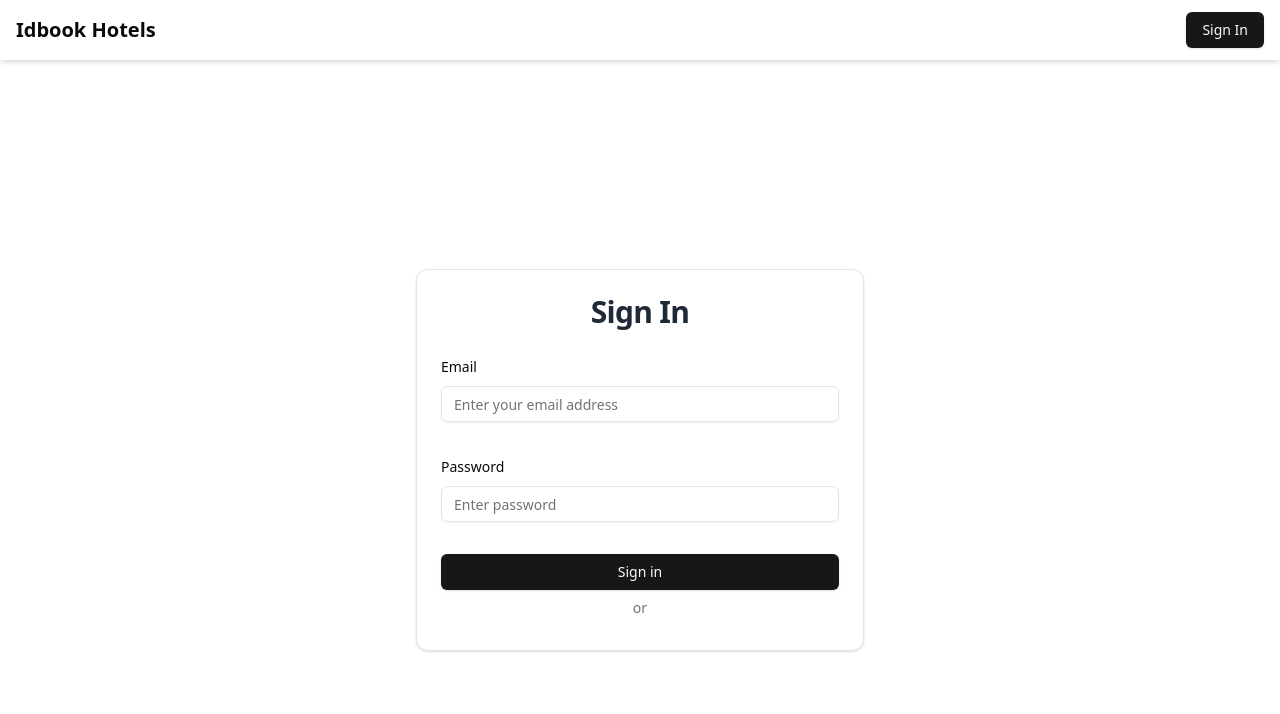
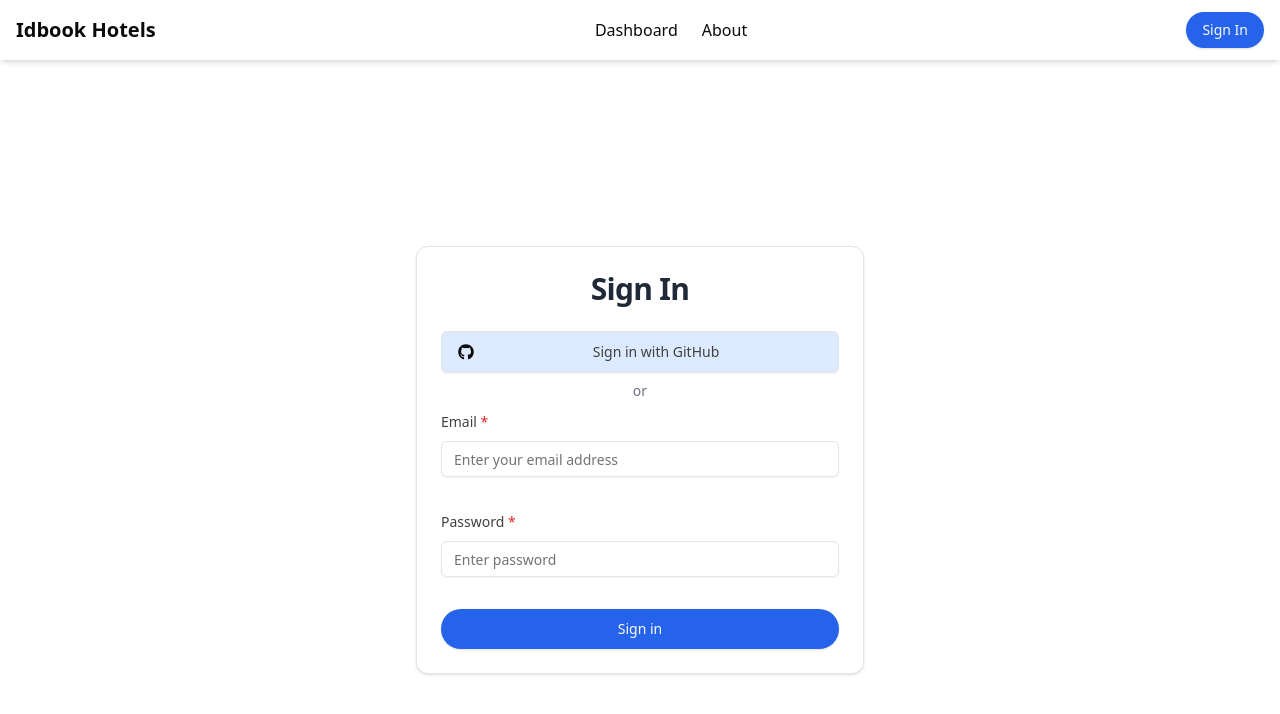
Before and after one commit to Divya70/idbook-hotels-assignment, a Next.js app: page /auth/signin in a window 1280 px wide. Shown: the top 714 px of the page. Built offline with nearby package versions, Linux system fonts and the light colour scheme; no server answers.

Commit message:
add:create login with github and added dashboard and about page

```diff
--- /dev/null
+++ b/app/about/page.jsx
@@ -0,0 +1,3 @@
+export default function About() {
+  return <h1>Can only be accessed by admin user.</h1>;
+}
--- a/app/auth/signin/page.jsx
+++ b/app/auth/signin/page.jsx
@@ -10,6 +10,7 @@ import {
   FormMessage,
 } from "@/components/ui/form";
 // import { GitHubLogoIcon } from "@radix-ui/react-icons";
+import { FaGithub } from "react-icons/fa";
 import ErrorMessage from "@/components/ErrorMessage";
 import { Input } from "@/components/ui/input";
 import React, { useState } from "react";
@@ -52,6 +53,22 @@ const Signin = () => {
           </CardTitle>
         </CardHeader>
         <CardContent>
+          <form className="w-full " action={handleGithubSignin}>
+            <Button
+              variant="outline"
+              className="w-full bg-blue-100 rounded-md py-5"
+              type="submit"
+            >
+              <FaGithub className="h-4 w-4 mr-2" />
+              {/* <GitHubLogoIcon className="h-4 w-4 mr-2" /> */}
+              <span className="flex-grow text-center text-sm font-medium text-neutral-700 dark:text-neutral-300 sm:text-sm">
+                Sign in with GitHub
+              </span>
+            </Button>
+          </form>
+          <span className="text-sm text-gray-500 text-center block my-2">
+            or
+          </span>
           {globalError && <ErrorMessage error={globalError} />}
           <Form {...form}>
             <form onSubmit={form.handleSubmit(onSubmit)} className="space-y-8">
@@ -60,7 +77,9 @@ const Signin = () => {
                 name="email"
                 render={({ field }) => (
                   <FormItem>
-                    <FormLabel>Email</FormLabel>
+                    <FormLabel className="nc-Label text-sm font-medium text-neutral-700 dark:text-neutral-300">
+                      Email <span className="text-red-600">*</span>
+                    </FormLabel>
                     <FormControl>
                       <Input
                         type="email"
@@ -79,7 +98,9 @@ const Signin = () => {
                 name="password"
                 render={({ field }) => (
                   <FormItem>
-                    <FormLabel>Password</FormLabel>
+                    <FormLabel className="nc-Label text-sm font-medium text-neutral-700 dark:text-neutral-300">
+                      Password <span className="text-red-600">*</span>
+                    </FormLabel>
                     <FormControl>
                       <Input
                         type="password"
@@ -96,16 +117,6 @@ const Signin = () => {
               <LoadingButton pending={form.formState.isSubmitting} />
             </form>
           </Form>
-
-          <span className="text-sm text-gray-500 text-center block my-2">
-            or
-          </span>
-          <form className="w-full" action={handleGithubSignin}>
-            {/* <Button variant="outline" className="w-full" type="submit">
-              <GitHubLogoIcon className="h-4 w-4 mr-2" />
-              Sign in with GitHub
-            </Button> */}
-          </form>
         </CardContent>
       </Card>
     </div>
--- /dev/null
+++ b/app/dashboard/page.jsx
@@ -0,0 +1,18 @@
+"use client";
+import { useSession } from "next-auth/react";
+
+export default function Dashboard() {
+  const { data: session, update } = useSession();
+  return (
+    <>
+      <button
+        onClick={() => {
+          session?.user && update({ ...session.user, name: "namdev divya" });
+        }}
+      >
+        Update session
+      </button>
+      <h1>Can be accessed by any user.</h1>
+    </>
+  );
+}
--- a/components/LoadingButton.jsx
+++ b/components/LoadingButton.jsx
@@ -2,7 +2,11 @@ import { Button } from "@/components/ui/button";
 
 export default function LoadingButton({ pending }) {
   return (
-    <Button className="w-full" type="submit" disabled={pending}>
+    <Button
+      className="w-full bg-blue-600 rounded-full py-5"
+      type="submit"
+      disabled={pending}
+    >
       {pending ? (
         <div className="flex items-center justify-center">
           <svg
--- a/components/Navbar.jsx
+++ b/components/Navbar.jsx
@@ -2,22 +2,36 @@ import Link from "next/link";
 import { Button } from "@/components/ui/button";
 import { auth } from "@/auth";
 import { handleSignOut } from "@/app/actions/authActions";
-
+import Dashboard from "../app/dashboard/page";
+import About from "../app/about/page";
 export default async function Navbar() {
   const session = await auth();
   console.log({ session });
   return (
-    <nav className="flex justify-between items-center py-3 px-4 bg-white shadow-md">
+    <nav className="flex justify-between items-center py-3 px-4 bg-white shadow-md ">
       <Link href="/" className="text-xl font-bold">
         Idbook Hotels
       </Link>
+      <div className="flex gap-6">
+        <Link href={"/dashboard"}>Dashboard</Link>
+        <Link href={"/about"}>About</Link>
+      </div>
       {!session ? (
         <Link href="/auth/signin">
-          <Button variant="default">Sign In</Button>
+          <Button
+            variant="default"
+            className="bg-blue-600 rounded-full hover:bg-blue-500"
+          >
+            Sign In
+          </Button>
         </Link>
       ) : (
         <form action={handleSignOut}>
-          <Button variant="default" type="submit">
+          <Button
+            variant="default"
+            type="submit"
+            className="bg-blue-600 rounded-full hover:bg-blue-500"
+          >
             Sign Out
           </Button>
         </form>
--- a/package.json
+++ b/package.json
@@ -20,6 +20,7 @@
     "react": "^18.3.1",
     "react-dom": "^18.3.1",
     "react-hook-form": "^7.53.2",
+    "react-icons": "^5.3.0",
     "tailwind-merge": "^2.5.4",
     "tailwindcss-animate": "^1.0.7",
     "zod": "^3.23.8"
```
Also changed, not shown: 1 other file (tests, documents, lock files or other folders).
